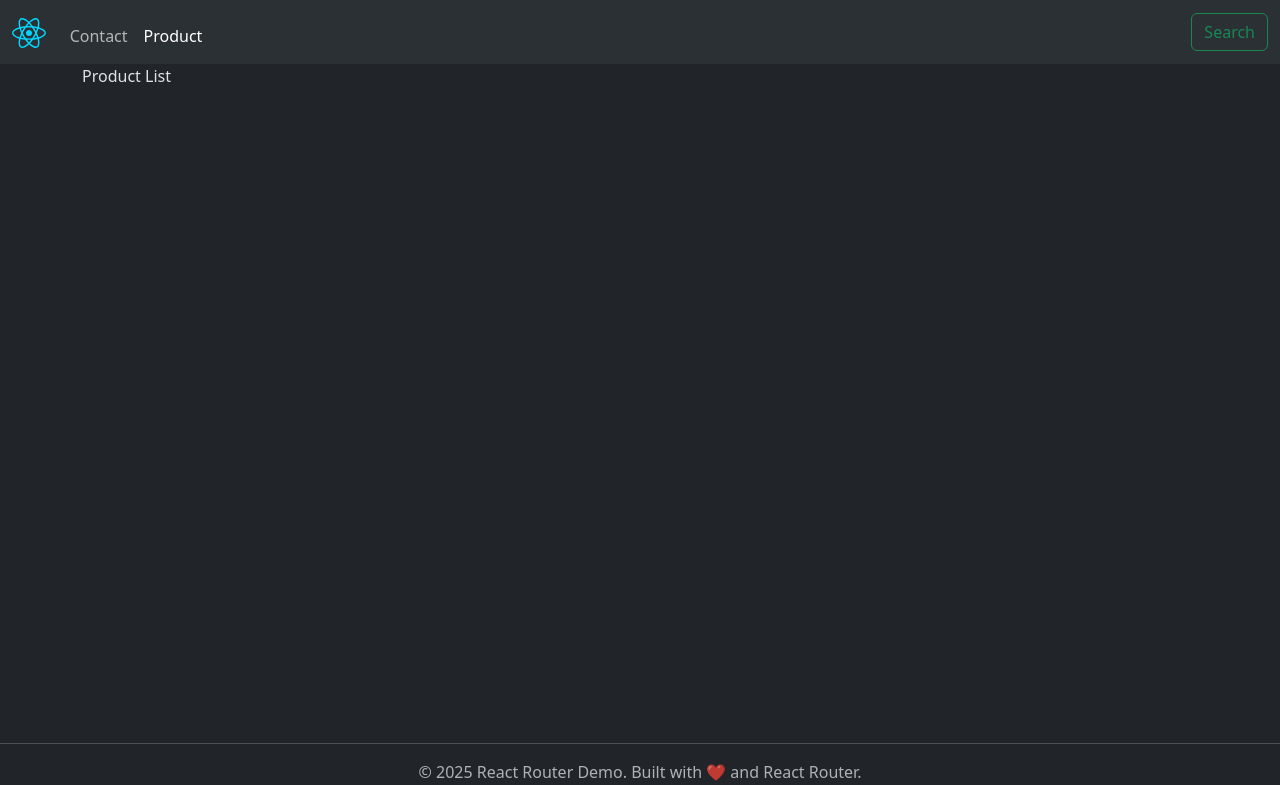
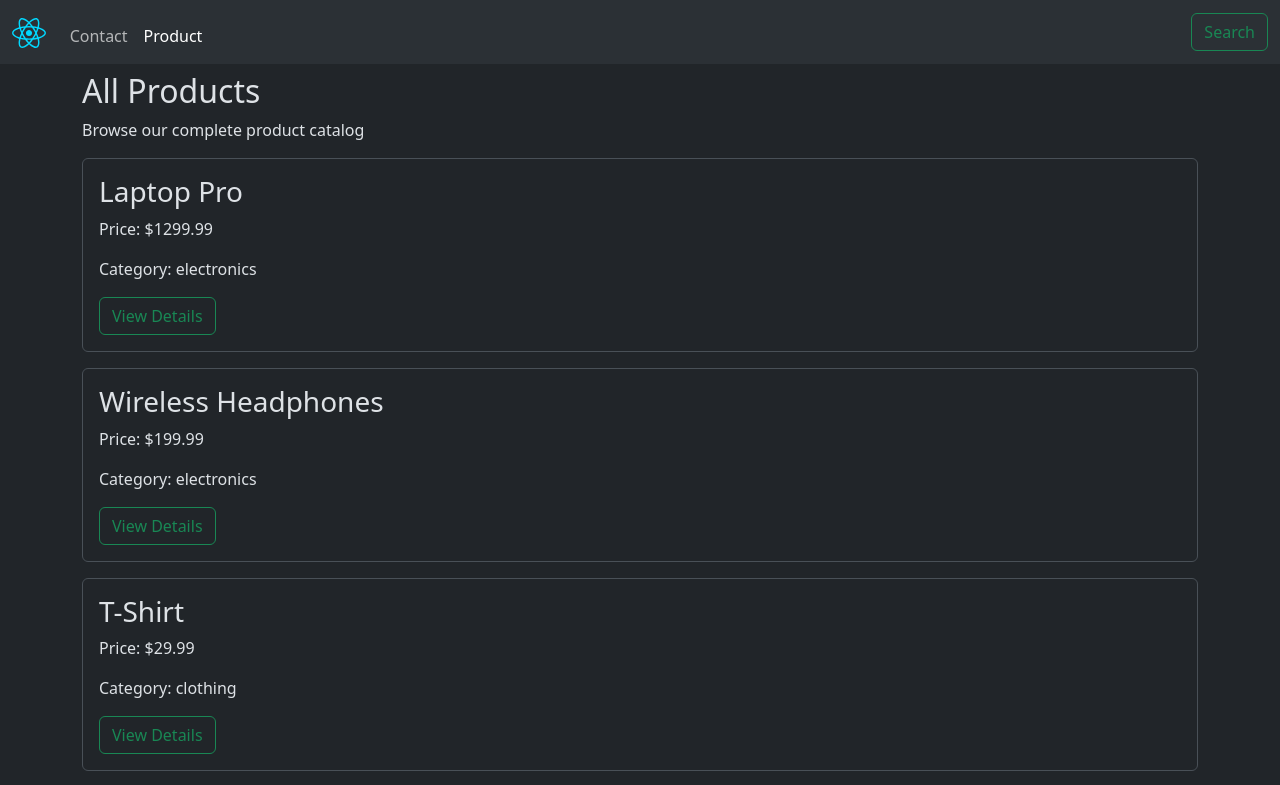
Before and after one commit to bhrugen/5-RouteOPedia, a React (Vite) app in the folder routeopedia/: page /products in a window 1280 px wide. Shown: the top 785 px of the page. Built offline with nearby package versions, Linux system fonts and the light colour scheme.

Commit message:
Section 8 - Show all products

```diff
--- a/routeopedia/src/pages/product/ProductList.jsx
+++ b/routeopedia/src/pages/product/ProductList.jsx
@@ -1,5 +1,26 @@
+import { allProducts } from "../../data/products";
+import { Link } from "react-router-dom";
 function ProductList() {
-  return <>Product List</>;
+  return (
+    <div className="py-2">
+      <h2> All Products</h2>
+      <p>Browse our complete product catalog</p>
+      <div className="mt-3">
+        {allProducts.map((product) => {
+          return (
+            <div key={product.id} className="border rounded p-3 mb-3">
+              <h3>{product.name}</h3>
+              <p>Price: ${product.price}</p>
+              <p>Category: {product.category}</p>
+              <Link to="/" className="btn btn-outline-success">
+                View Details
+              </Link>
+            </div>
+          );
+        })}
+      </div>
+    </div>
+  );
 }
 
 export default ProductList;
```
